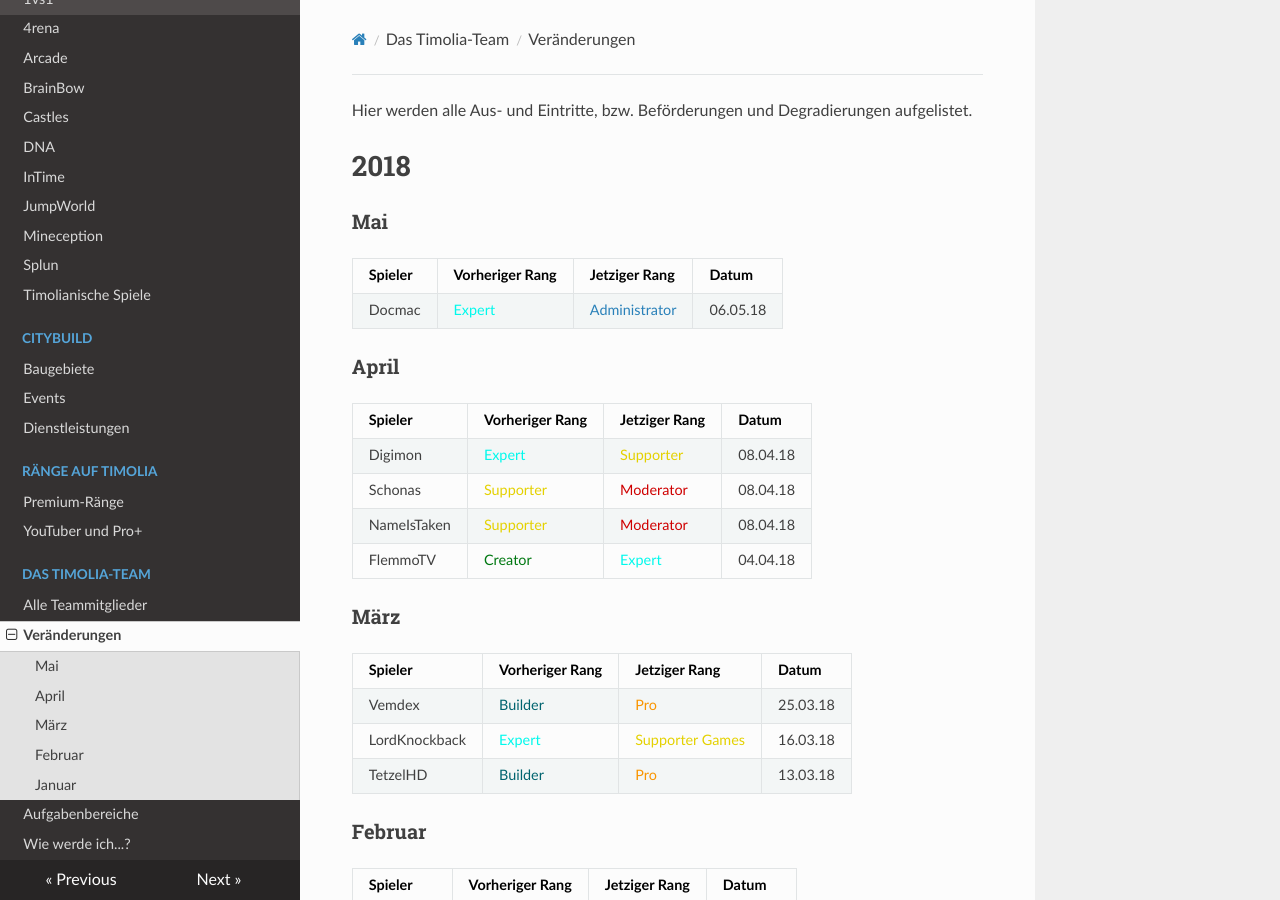
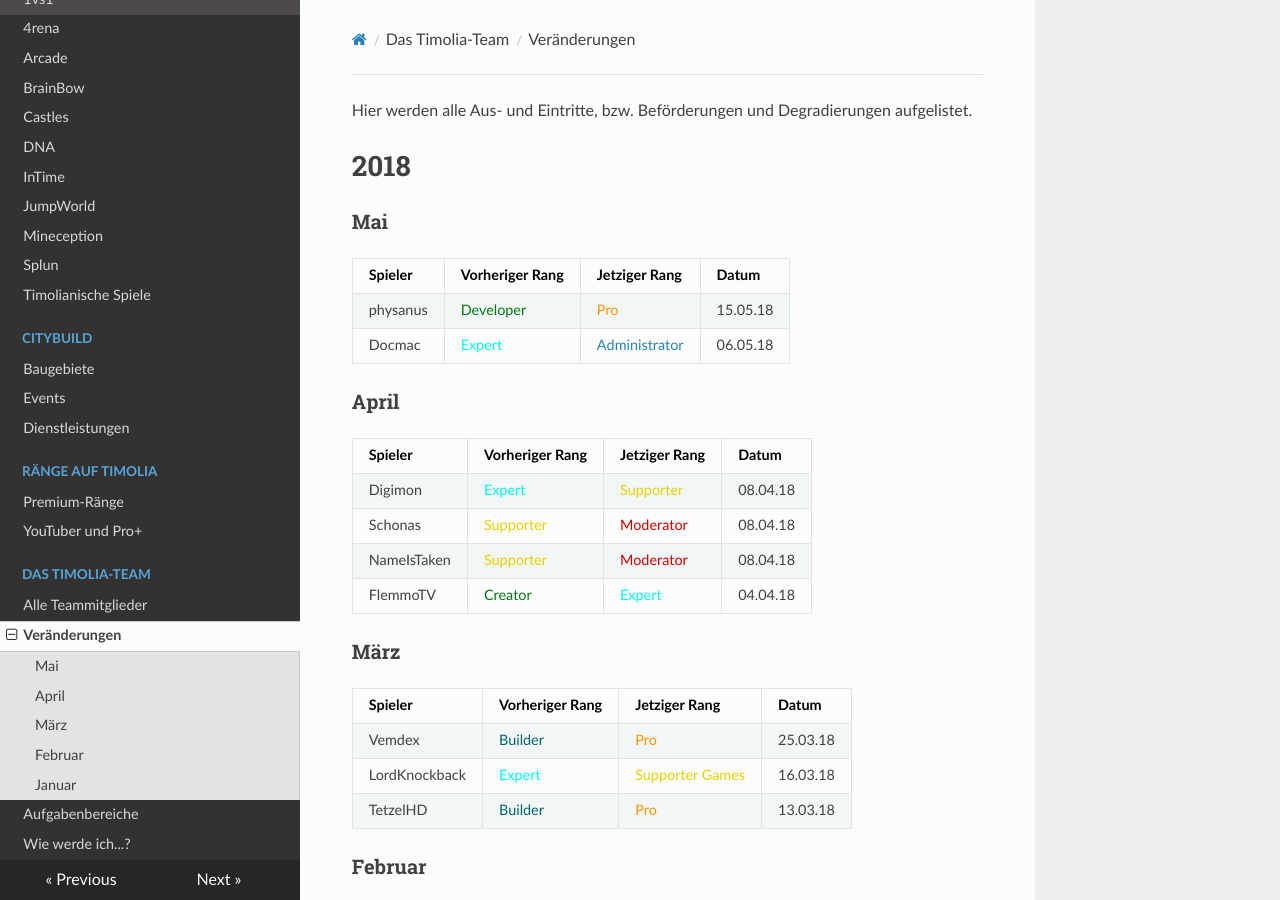
Before and after one commit to TimoliaDE/HowTo, an MkDocs documentation site: the page built from docs/team/changes.md, in a window 1280 px wide and 900 px high. Built offline with MkDocs 1.6.1, drawn with Linux system fonts in a browser that asks for light colours; nearby versions of some CDN libraries; old or Windows-style settings are respelled for this version of MkDocs.

Commit message:
Update changes.md

```diff
--- a/docs/team/changes.md
+++ b/docs/team/changes.md
@@ -5,6 +5,7 @@ Hier werden alle Aus- und Eintritte, bzw. Beförderungen und Degradierungen aufg
 ###<strong>Mai</strong>
 | Spieler | Vorheriger Rang | Jetziger Rang | Datum |
 | ------ | ------ | ------ | ------ |
+|physanus | <span style="color:#007812">Developer</span> | <span style="color:#F99500">Pro</span> | 15.05.18 |
 |Docmac | <span style="color:#00F9EC">Expert</span> | <span style="color:#2980b9">Administrator</span> | 06.05.18 |
 
 ###<strong>April</strong>
```
